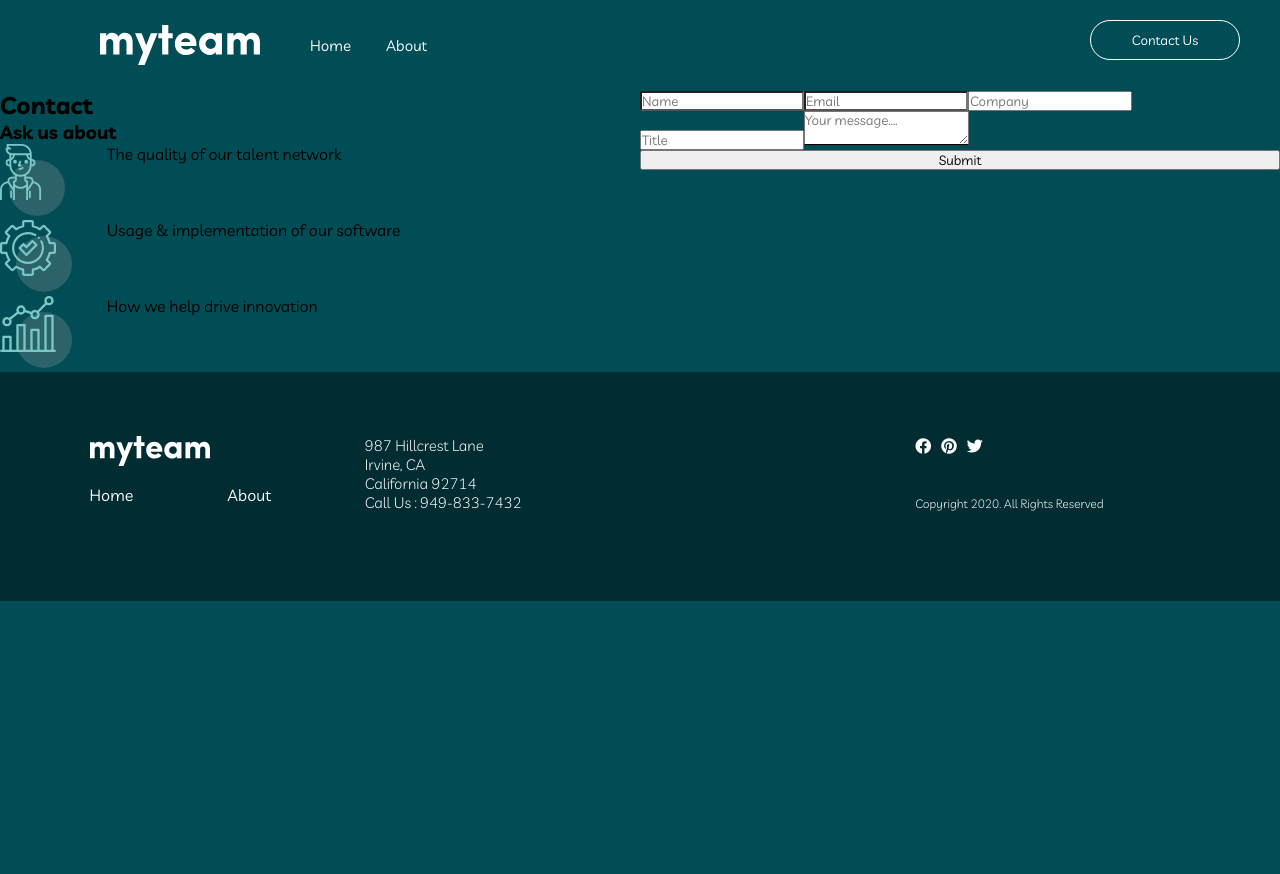
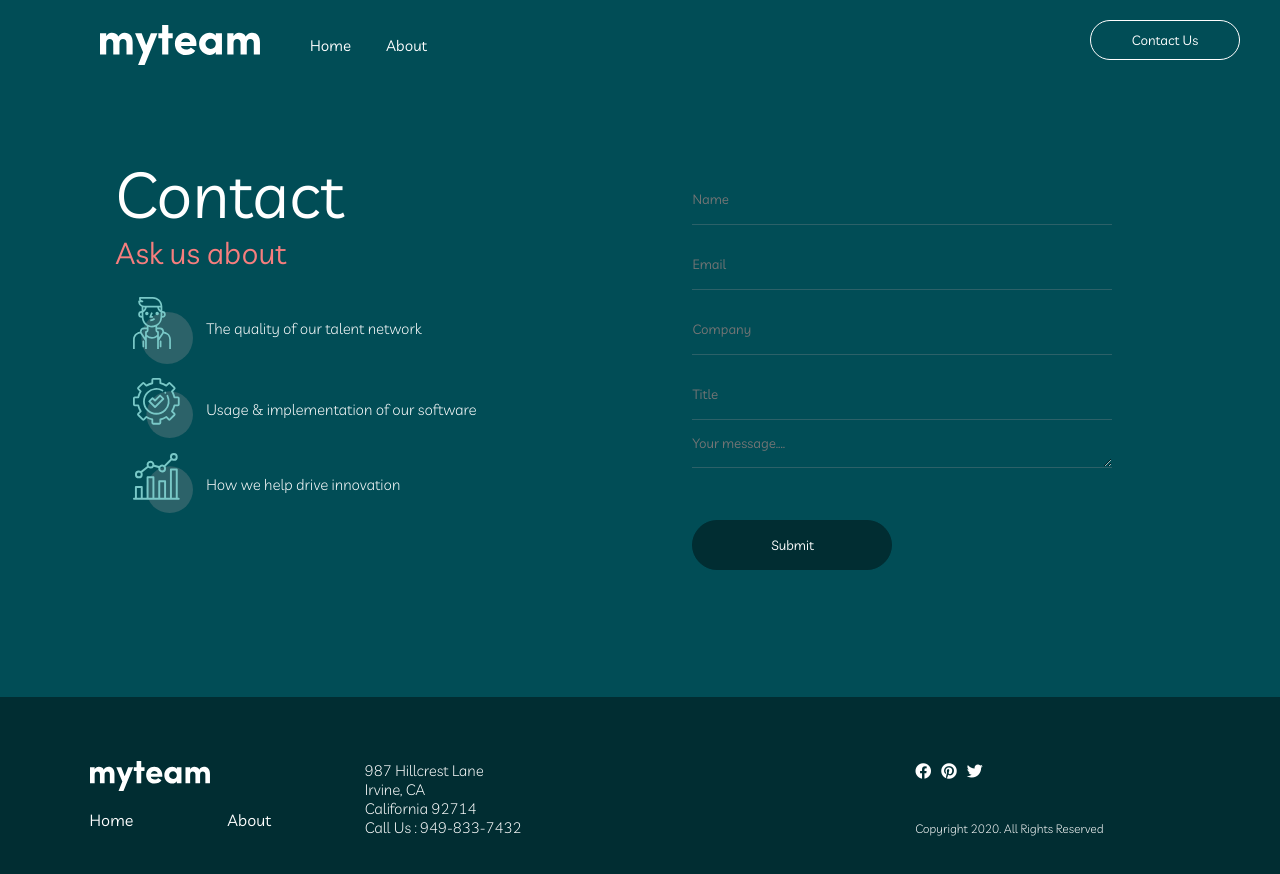
Before and after one commit to clf94-dev/myteam-multi-react, a React (Create React App) app: page /contact in a window 1280 px wide. Shown: the top 874 px of the page. Before the commit the page ends 800 px from the top, so only its background shows below. Built offline with nearby package versions, Linux system fonts and the light colour scheme.

Commit message:
added style to contact component

```diff
--- a/src/components/ContactSection.jsx
+++ b/src/components/ContactSection.jsx
@@ -1,20 +1,21 @@
-import { Grid } from '@material-ui/core'
+import {Grid} from '@material-ui/core'
 import React from 'react'
 import FeatCard from './FeatCard'
-import { AskAboutThings } from './FeaturesInfo'
+import {AskAboutThings} from './FeaturesInfo'
 import Form from './Form'
+import '../styles/App.css'
 
 function ContactSection() {
     return (
-        <Grid container direction='row'>
-            <Grid item lg={6} xs={12}>
-<h2>Contact</h2>
-<h3>Ask us about</h3>
-{AskAboutThings.map(data => {return(
-    <FeatCard key={data.index} text={data.text}  index={data.index}/>
-)})}
+        <Grid container direction='row' className='contact-cont'>
+            <Grid item lg={6} xs={12} className='askabout-col'>
+                <h2>Contact</h2>
+                <h3>Ask us about</h3>
+                {AskAboutThings.map(data => {
+                    return (<FeatCard key={data.index} text={data.text} index={data.index}/>)
+                })}
             </Grid>
-            <Grid item lg={6} xs={12}>
+            <Grid item lg={6} xs={12} className='form-col'>
                 <Form/>
             </Grid>
         </Grid>
--- a/src/components/Form.jsx
+++ b/src/components/Form.jsx
@@ -16,11 +16,11 @@ export default function Form() {
                     : 'Name'}
                     style={errors.name
                     ? {
-                        borderBottomColor: "red",
-                        color: 'red'
+                        borderBottomColor: "hsl(0, 87%, 73%)",
+                        color: 'hsl(0, 87%, 73%)'
                     }
                     : {
-                        borderBottomColor: "black"
+                        borderBottomColor: "hsl(187, 41%, 29%)"
                     }}
                     ref={register({required: true, maxLength: 30})}
                     className={errors.name
@@ -34,11 +34,11 @@ export default function Form() {
                     : 'Email'}
                     style={errors.email
                     ? {
-                        borderBottomColor: "red",
-                        color: 'red'
+                        borderBottomColor: "hsl(0, 87%, 73%)",
+                        color: 'hsl(0, 87%, 73%)'
                     }
                     : {
-                        borderBottomColor: "black"
+                        borderBottomColor: "hsl(187, 41%, 29%)"
                     }}
                     ref={register({required: true, pattern: /^[A-Z0-9._%+-]+@[A-Z0-9.-]+\.[A-Z]{2,}$/i})}
                     className={errors.email
@@ -57,11 +57,11 @@ export default function Form() {
                     : 'Your message....'}
                     style={errors.message
                     ? {
-                        borderBottomColor: "red",
-                        color: 'red'
+                        borderBottomColor: "hsl(0, 87%, 73%)",
+                        color: 'hsl(0, 87%, 73%)'
                     }
                     : {
-                        borderBottomColor: "black"
+                        borderBottomColor: "hsl(187, 41%, 29%)"
                     }}
                     ref={register({required: true})}/>
             </form>
--- a/src/pages/Contact.jsx
+++ b/src/pages/Contact.jsx
@@ -1,5 +1,7 @@
 import React from 'react'
 import ContactSection from '../components/ContactSection'
+
+import '../styles/App.css'
 
 function Contact() {
     return (
--- a/src/styles/App.css
+++ b/src/styles/App.css
@@ -664,3 +664,126 @@ body {
   transition: all 0.3s ease;
   transform: scale(1.1);
 }
+
+.contact-cont {
+  padding: 5% 9%;
+}
+
+.contact-cont .askabout-col h2 {
+  font-size: 64px;
+  font-family: "Livvic", sans-serif;
+  font-weight: 400;
+  color: white;
+}
+
+@media screen and (max-width: 1080px) {
+  .contact-cont .askabout-col h2 {
+    text-align: center;
+  }
+}
+
+.contact-cont .askabout-col h3 {
+  font-size: 30px;
+  font-family: "Livvic", sans-serif;
+  font-weight: 400;
+  color: #f67e7e;
+  margin-bottom: 20px;
+}
+
+@media screen and (max-width: 1080px) {
+  .contact-cont .askabout-col h3 {
+    text-align: center;
+  }
+}
+
+.contact-cont .askabout-col .feat-card {
+  padding: 1%;
+}
+
+@media screen and (max-width: 755px) {
+  .contact-cont .askabout-col .feat-card {
+    text-align: center;
+    padding-bottom: 30px;
+  }
+}
+
+.contact-cont .askabout-col .feat-card .img-col {
+  text-align: center;
+}
+
+.contact-cont .askabout-col .feat-card .img-col img {
+  width: 60px !important;
+}
+
+@media screen and (max-width: 755px) {
+  .contact-cont .askabout-col .feat-card .img-col {
+    margin-bottom: 20px;
+  }
+}
+
+.contact-cont .askabout-col .feat-card .feat-info-col p {
+  font-size: 15px;
+  font-family: "Livvic", sans-serif;
+  color: white;
+  font-weight: 300;
+  line-height: 1.5rem;
+}
+
+@media screen and (max-width: 755px) {
+  .contact-cont .askabout-col .feat-card .feat-info-col p {
+    padding: 0 5%;
+  }
+}
+
+.contact-cont .form-col {
+  padding-top: 3%;
+}
+
+@media screen and (min-width: 1081px) {
+  .contact-cont .form-col {
+    padding: 2% 5%;
+  }
+}
+
+.contact-cont .form-col input {
+  width: 100%;
+  outline: none;
+  border: none;
+  font-family: "Livvic", sans-serif;
+  color: white;
+  border-bottom: 1px solid #2c6168;
+  background-color: transparent;
+  height: 50px;
+  margin-bottom: 15px;
+}
+
+.contact-cont .form-col textarea {
+  width: 100%;
+  outline: none;
+  border: none;
+  font-family: "Livvic", sans-serif;
+  color: white;
+  border-bottom: 1px solid #2c6168;
+  background-color: transparent;
+  margin-bottom: 35px;
+}
+
+.contact-cont .submit-btn {
+  margin-top: 3%;
+  margin-bottom: 10%;
+  color: white;
+  border: 1px solid #012d32;
+  background-color: #012d32;
+  border-radius: 25px;
+  height: 50px;
+  width: 200px;
+  font-family: "Livvic", sans-serif;
+}
+
+.contact-cont .submit-btn:hover {
+  cursor: pointer;
+  transition: all 0.2s ease;
+  background-color: white;
+  color: #014d56;
+  border: 1px solid white;
+}
--- a/src/styles/App.scss
+++ b/src/styles/App.scss
@@ -14,9 +14,9 @@ sans-serif;
 $h1-big: 100px;
 $h1-small: 64px;
 $h2-size: 30px;
-$h3-size:18px;
-$body1-size:18px;
-$body2-size:15px;
+$h3-size: 18px;
+$body1-size: 18px;
+$body2-size: 15px;
 // General settings ----------------------
 * {
     box-sizing: border-box;
@@ -100,9 +100,9 @@ body {
             width: 150px;
             border-radius: 20px;
             cursor: pointer;
-            border:1px solid $White;
-            background-color:transparent;
-            color:$White;
+            border: 1px solid $White;
+            background-color: transparent;
+            color: $White;
             &:hover {
                 transition: all 0.2s ease-out;
                 background-color: $White;
@@ -374,7 +374,7 @@ body {
                 }
             }
         }
-        display:none;
+        display: none;
     }
     .social-cont {
         .copy {
@@ -398,7 +398,7 @@ body {
                     display: none;
                 }
             }
-            display:block;
+            display: block;
             color: $White;
             i {
                 cursor: pointer;
@@ -529,7 +529,7 @@ body {
     @media screen and (min-width: 755px) {
         padding: 5% 7%;
     }
-    padding:10% 7%;
+    padding: 10% 7%;
     text-align: center;
     background-color: $Sacramento-state-green;
     h3 {
@@ -560,3 +560,102 @@ body {
         }
     }
 }
+
+//Contact component ----------------------------
+.contact-cont {
+    padding: 5% 9%;
+    .askabout-col {
+        h2 {
+            @media screen and (max-width: 1080px) {
+                text-align: center;
+            }
+            font-size: $h1-small;
+            font-family: $font-fam;
+            font-weight: 400;
+            color: $White;
+        }
+        h3 {
+            @media screen and (max-width: 1080px) {
+                text-align: center;
+            }
+            font-size: $h2-size;
+            font-family: $font-fam;
+            font-weight: 400;
+            color: $Light-coral;
+            margin-bottom: 20px;
+        }
+        .feat-card {
+            @media screen and (max-width: 755px) {
+                text-align: center;
+                padding-bottom: 30px;
+            }
+            padding: 1%;
+            .img-col {
+                text-align: center;
+                img {
+                    width: 60px !important;
+                }
+                @media screen and (max-width:755px) {
+                    margin-bottom: 20px;
+                }
+            }
+            .feat-info-col {
+                p {
+                    font-size: $body2-size;
+                    font-family: $font-fam;
+                    color: $White;
+                    font-weight: 300;
+                    line-height: 1.5rem;
+                    @media screen and (max-width: 755px) {
+                        padding: 0 5%;
+                    }
+                }
+            }
+        }
+    }
+    .form-col {
+        @media screen and (min-width: 1081px) {
+            padding: 2% 5%;
+        }
+        padding-top: 3%;
+        input {
+            width: 100%;
+            outline: none;
+            border: none;
+            font-family: $font-fam;
+            color: $White;
+            border-bottom: 1px solid $Police-blue;
+            background-color: transparent;
+            height: 50px;
+            margin-bottom: 15px;
+        }
+        textarea {
+            width: 100%;
+            outline: none;
+            border: none;
+            font-family: $font-fam;
+            color: $White;
+            border-bottom: 1px solid $Police-blue;
+            background-color: transparent;
+            margin-bottom: 35px;
+        }
+    }
+    .submit-btn {
+        margin-top: 3%;
+        margin-bottom: 10%;
+        color: $White;
+        border: 1px solid $Sacramento-state-green;
+        background-color: $Sacramento-state-green;
+        border-radius: 25px;
+        height: 50px;
+        width: 200px;
+        font-family: $font-fam;
+        &:hover {
+            cursor: pointer;
+            transition: all 0.2s ease;
+            background-color: $White;
+            color: $Midnight-green;
+            border: 1px solid $White;
+        }
+    }
+}
```
Also changed, not shown: src/styles/App.min.css.
